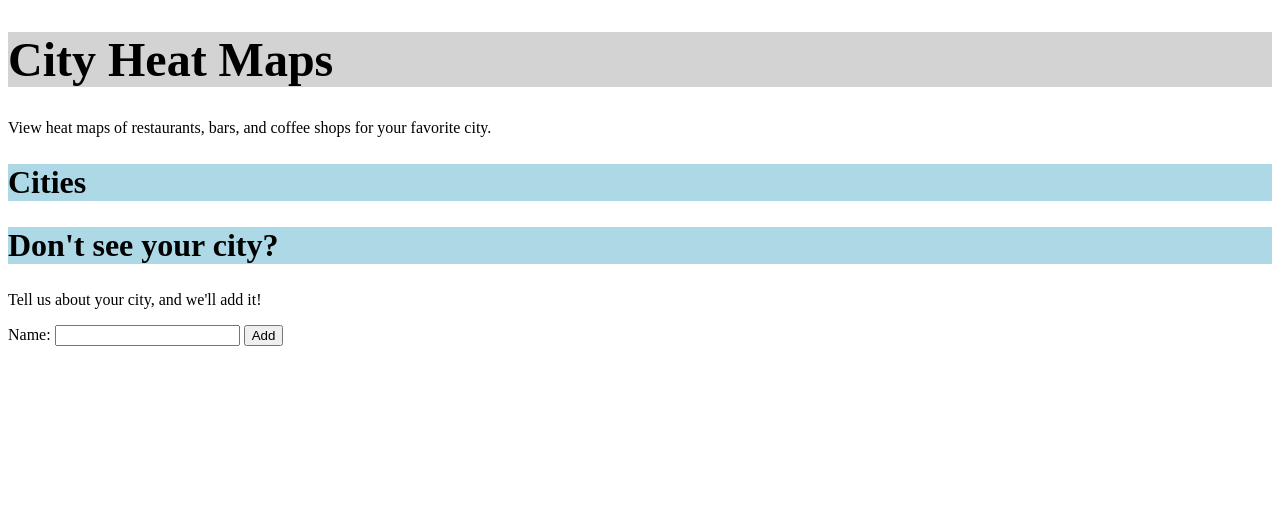
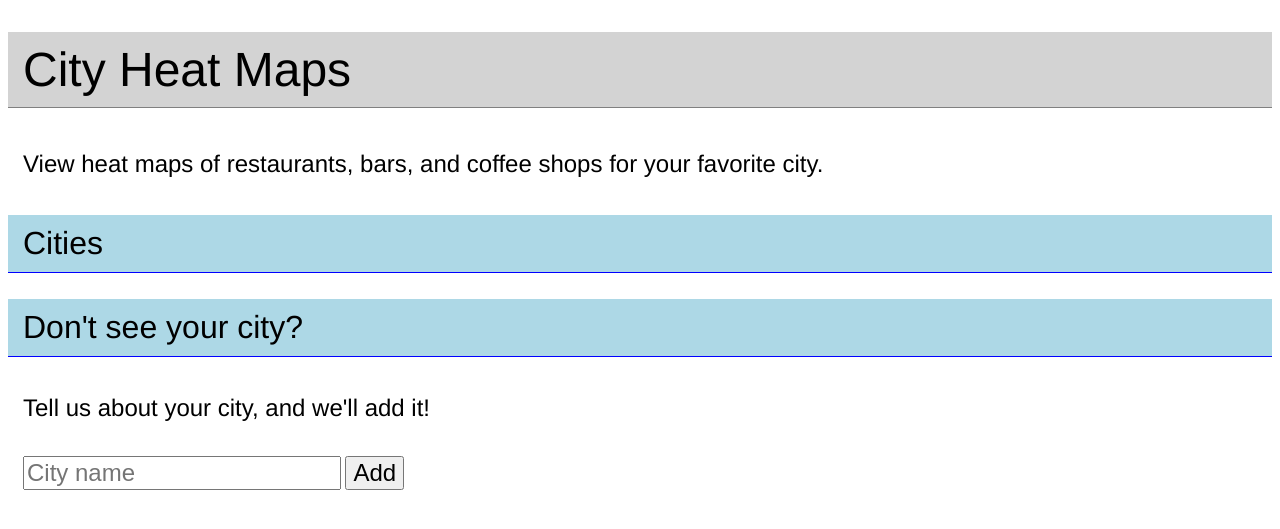
Before and after one commit to aryann/restaurant-heatmaps, a Python web app: template templates/main.html in a window 1280 px wide. Shown: the top 529 px of the page. Run offline with Jinja, Linux system fonts and the light colour scheme; the template is opened without the code that fills it, so the values that code supplies are empty.

Commit message:
Adds some better CSS.

```diff
--- a/templates/main.html
+++ b/templates/main.html
@@ -4,16 +4,49 @@
 
 {% block style %}
 body {
+  font-family: 'Helvetica Neue', Helvetica, Arial, san-serif;
+}
 
-}
 h1 {
+  font-weight: normal;
+  font-size: 3em;
+  padding: 10px 15px;
   background-color: lightgrey;
-  font-size: 3em;
+  border-bottom: 1px solid grey;
 }
 
 h2 {
+  font-weight: normal;
+  font-size: 2em;
+  padding: 10px 15px;
   background-color: lightblue;
-  font-size: 2em;
+  border-bottom: 1px solid blue;
+}
+
+p {
+  font-size: 1.5em;
+  padding: 10px 15px;
+}
+
+form {
+  padding: 0 15px;
+}
+
+button, input {
+  font-size: 1.5em;
+}
+
+ul {
+  margin: 10px 15px;
+}
+
+li a {
+  font-size: 1.5em;
+  background-color: yellow;
+}
+
+li {
+  margin-bottom: 15px;
 }
 
 {% endblock %}
@@ -35,10 +68,7 @@ h2 {
 <h2>Don't see your city?</h2>
 <p>Tell us about your city, and we'll add it!</p>
 <form method="post" action="newcityrequest">
-  <p>
-    <label for="name">Name:</label>
-    <input type="text" id="name" name="name" />
+    <input type="text" id="name" name="name" placeholder="City name" />
     <button type="submit">Add</button>
-  </p>
 </form>
 {% endblock %}
```
